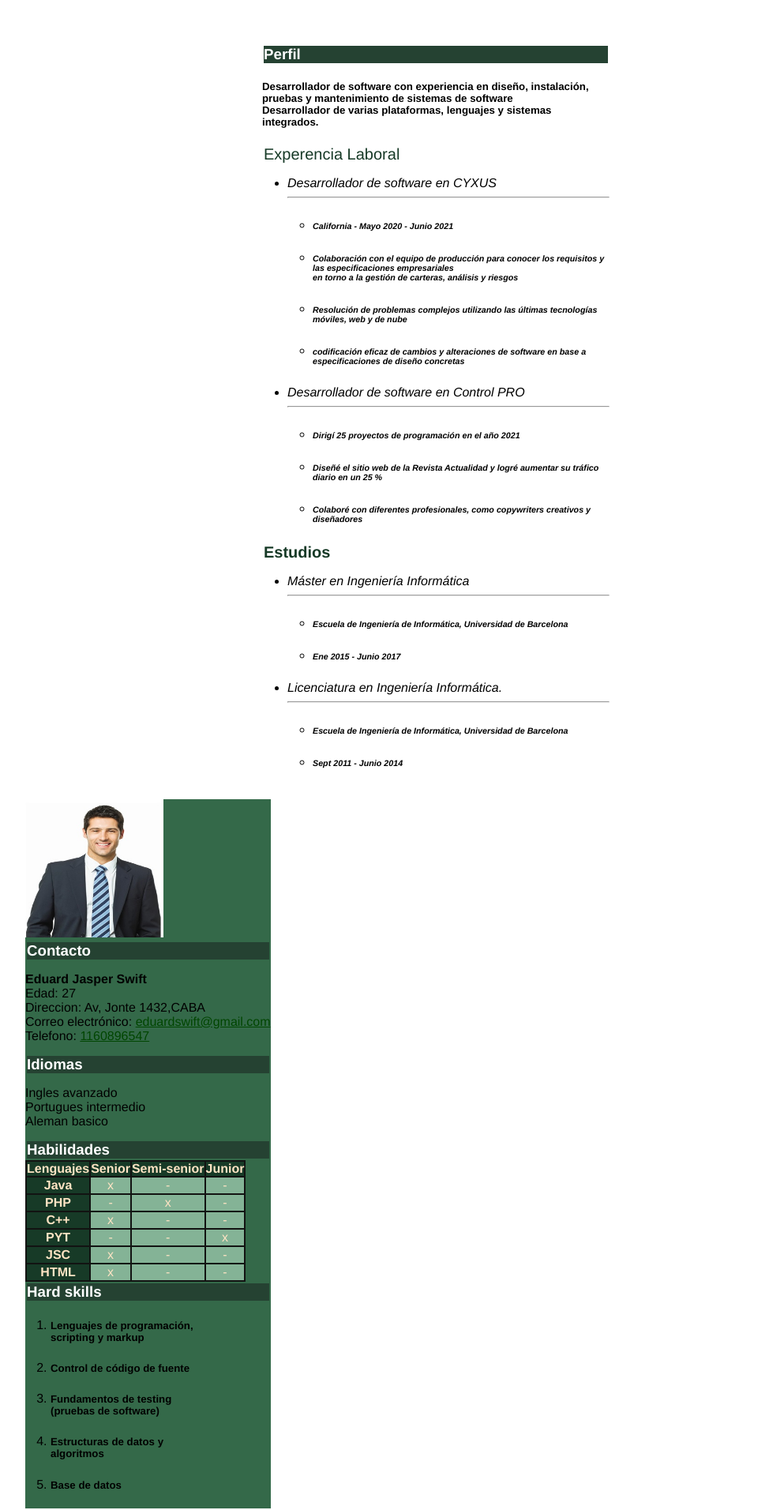
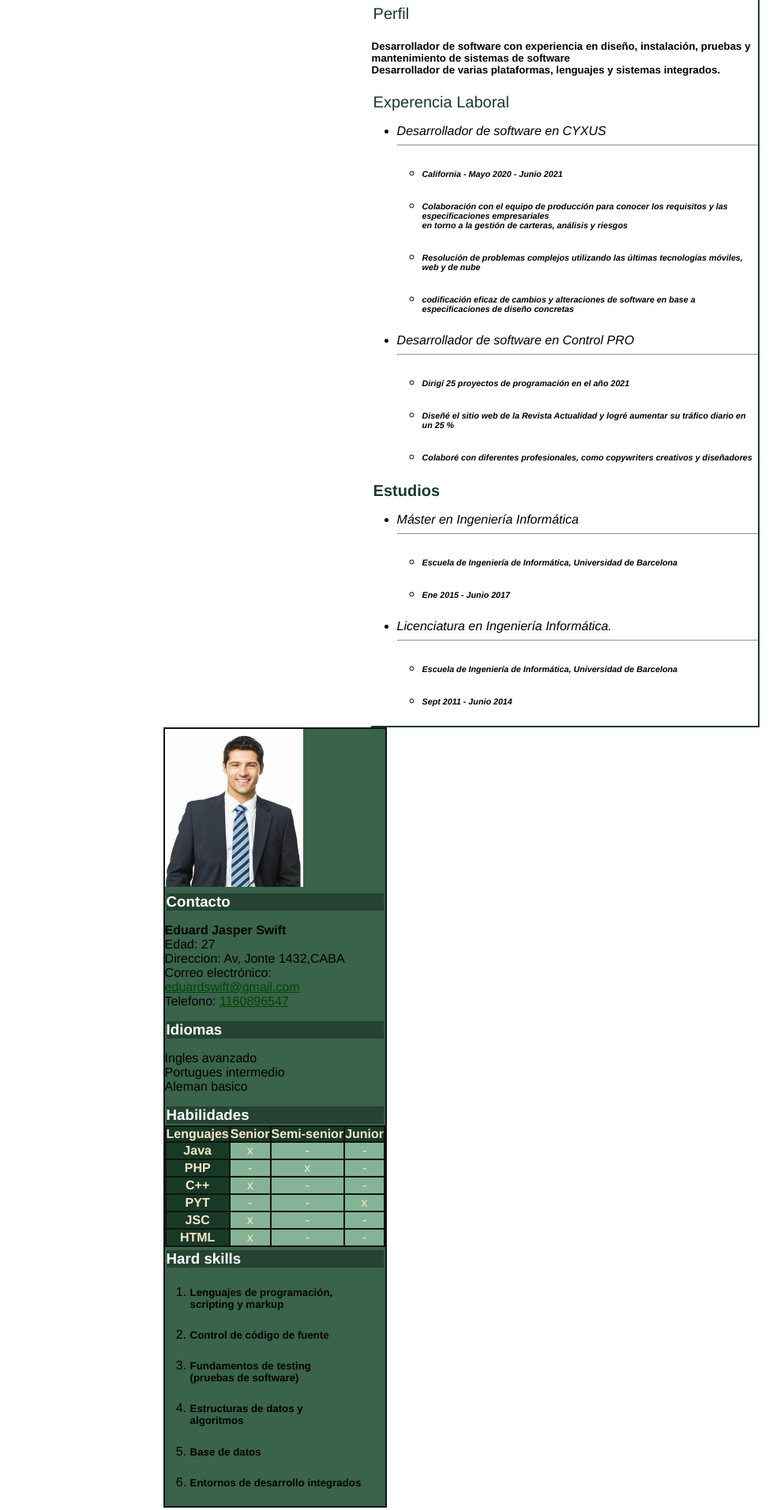
Before and after one commit to delfibustos/proyecto.cv, a plain HTML site: page index.html in a window 1280 px wide. Shown: the part 184-2096 px from the top of the page at 79% size, without its empty margins (1-994 px from the left). Drawn offline with Linux system fonts and the light colour scheme.

Commit message:
agregue modificaciones

```diff
--- a/index.css
+++ b/index.css
@@ -2,6 +2,13 @@
         box-sizing: border-box;
         font-family: 'Franklin Gothic Medium', 'Arial Narrow', Arial, sans-serif
     }
+
+
+    #contenedor {
+        width: 70%;
+        margin: 0 auto;
+      }
+
 
 a{
     color: #004600;
@@ -36,6 +43,7 @@ button {
 
 h3{
     margin: 2px;
+    margin-top: 4px;
     padding: 0%;
     background-color: #254232;
     color: #ffffff;
@@ -58,27 +66,36 @@ ul{
     font-style: oblique;
 }
 
-
 #contenido {
     width: 760px;
     margin: 0 5px;
 
 }
+
 #contenido #principal {
 float: right;
-width: 460px;
-margin-top: 15px;
-padding:0 0 0 20px;
+width: 493px;
+margin-top: 0px;
+padding:0px;
 background: #ffffff;
+border-color: #173a27;
+border-left: #ffffff;
+border-width: 2px;
+border-style: solid;
 }
 
 #contenido #secundario{
     float:  left;
     width: 200 px;
-    margin: 15px;
+    margin: 0px;
     padding: 0;
-    background-color: rgb(52, 105, 73);
+    background-color: rgb(57, 99, 74);
+    border-color: #121312;
+    border-width: 2px;
+    border-style: solid;
 }
+
+
 
 
 table{
--- a/index.html
+++ b/index.html
@@ -18,16 +18,15 @@
         <div id="contenido">
             <div id="principal">
                 <div class="articulo">
-                    <h1 id="logo"><a href="./" title="Currilum vitae" >Eduard Swift</a></h1>
+                    <h1 id="logo"><a href="./" title="Currilum vitae">Eduard Swift</a></h1>
 
                     <p class="info">
-                        <span class="perfil">
-                            <strong><h3>Perfil</h3></strong></span>
+                        <span class="perfil">Perfil</span>
 
                     <h5>Desarrollador de software con experiencia en diseño, instalación, pruebas y mantenimiento de
                         sistemas de software <br> Desarrollador de varias plataformas, lenguajes y sistemas integrados.
                     </h5>
-                    <span class="experencia">Experencia Laboral</strong></a></span>
+                    <span class="experencia">Experencia Laboral</strong></span>
 
                     <ul id="experencia">
                         <li>Desarrollador de software en CYXUS</li>
@@ -101,13 +100,15 @@
                 <div id="secundario">
 
                     <div id="sobremi">
-                            <img src="img/foto-curriculum-vitae-hombre.jpg" alt="Mi foto" width="175" height="175"/>
+                        <div id="img">
+                        <img src="img/foto-curriculum-vitae-hombre.jpg" alt="foto cv" width="175" height="200" />
+                        </div>
                         <h3>Contacto</h3>
                         <p><strong>Eduard Jasper Swift</strong><br />
                             Edad: 27<br />
                             Direccion:
                             Av, Jonte 1432,CABA<br />
-                                Correo electrónico: <a href="#">eduardswift@gmail.com</a>
+                            Correo electrónico: <br><a href="#">eduardswift@gmail.com</a>
                             <br>Telefono: <a href="#">1160896547</a>
                         </p>
                     </div>
@@ -185,6 +186,10 @@
                                 <li>
                                     <h5>Base de datos</h5>
                                 </li>
+                                <li>
+                                    <h5>Entornos de desarrollo integrados</h5>
+                                </li>
+
                             </ol>
 
 
@@ -193,4 +198,5 @@
                 </div>
 
             </div>
+        </div>
 </body>
```
Also changed, not shown: 1 other file. Lines whose indentation alone changed are shown as unchanged.
